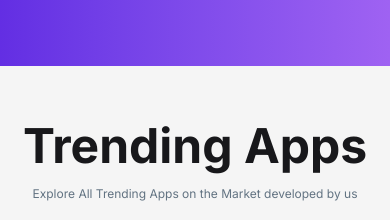
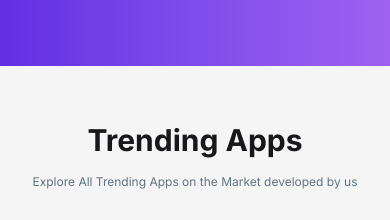
Before and after one commit to Shefaul-22/Hero-Apps, a React (Vite) app: page / in a window 390 px wide. Shown: the part 900-1120 px from the top of the page. Built offline with nearby package versions, Linux system fonts and the light colour scheme.

Commit message:
update heading text size for mobile device

```diff
--- a/src/components/Home/TrendingApps.jsx
+++ b/src/components/Home/TrendingApps.jsx
@@ -16,7 +16,7 @@ const TrendingApps = ({ appsData }) => {
 
     return (
         <div className='py-14 md:py-20 bg-[#F5F5F5] px-4'>
-            <h2 className='font-bold text-center text-5xl mb-4'>Trending Apps</h2>
+            <h2 className='font-bold text-center text-3xl md:text-5xl mb-4'>Trending Apps</h2>
             <p className='text-center text-xs md:text-xl text-[#627382]'>Explore All Trending Apps on the Market developed by us</p>
 
             <div className='max-w-7xl mx-auto grid grid-cols-1 md:grid-cols-3 lg:grid-cols-4 gap-5 mt-10'>
--- a/src/components/InstalledApps/InstalledApps.jsx
+++ b/src/components/InstalledApps/InstalledApps.jsx
@@ -22,7 +22,6 @@ const InstalledApps = () => {
 
     const [sortBy, setSortBy] = useState("size");
     const [installedApps, setInstalledApps] = useState(installedAppsList);
-
 
 
     // sorting
```
